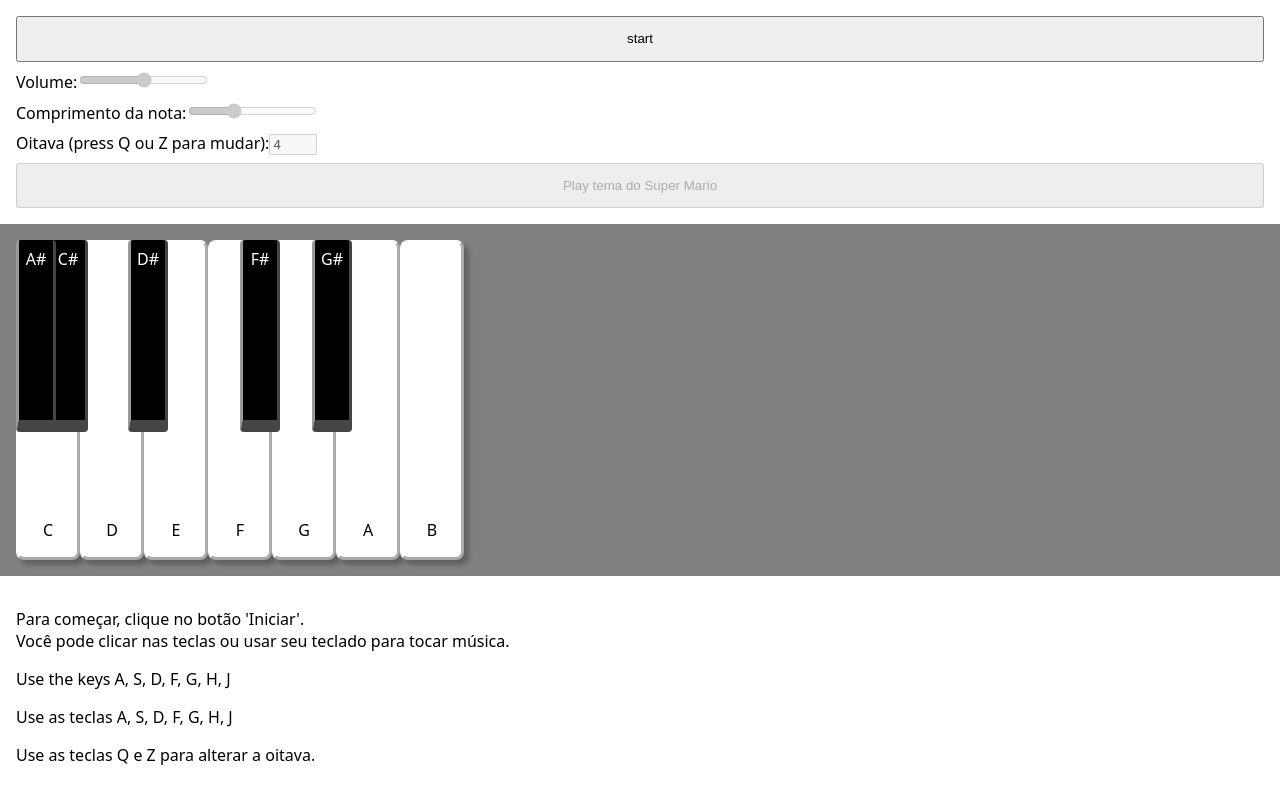
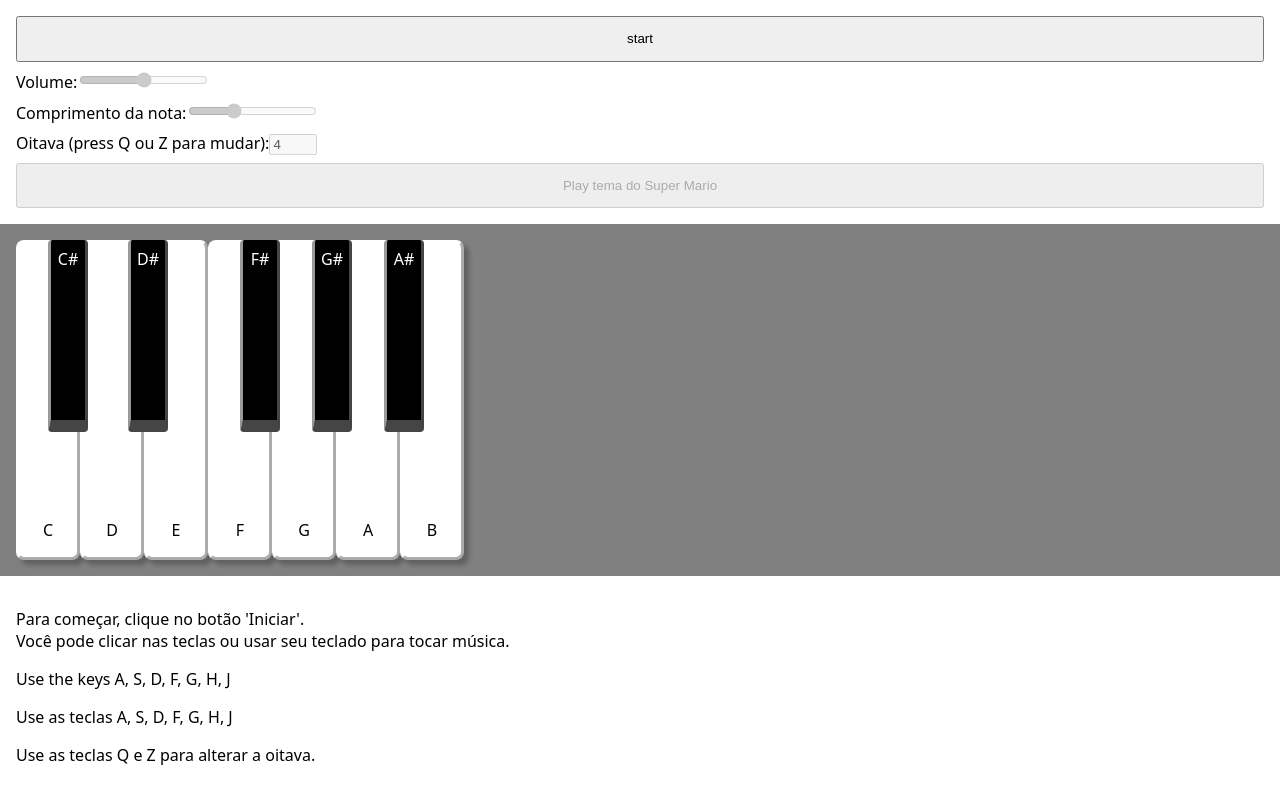
Before and after one commit to Jul-LionProg/Piano, a plain HTML site: page index.html in a window 1280 px wide. Drawn offline with Linux system fonts and the light colour scheme; a script that the page names is missing.

Commit message:
Update style.css

```diff
--- a/style.css
+++ b/style.css
@@ -97,3 +97,7 @@ body {
   top: 1em;
   left: min(65%, 19.5em);
 }
+.asharp3 {
+  top: 1em;
+  left: min(80%, 24em);
+}
```
